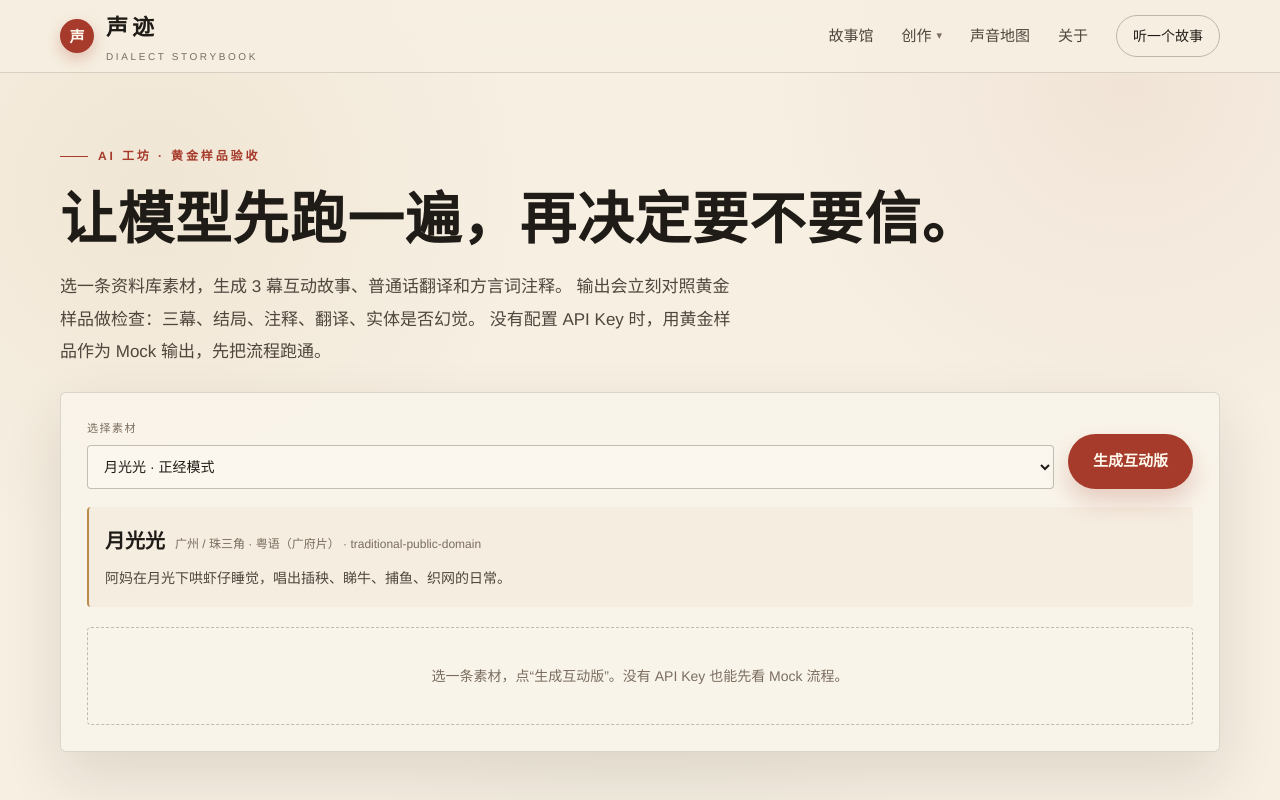
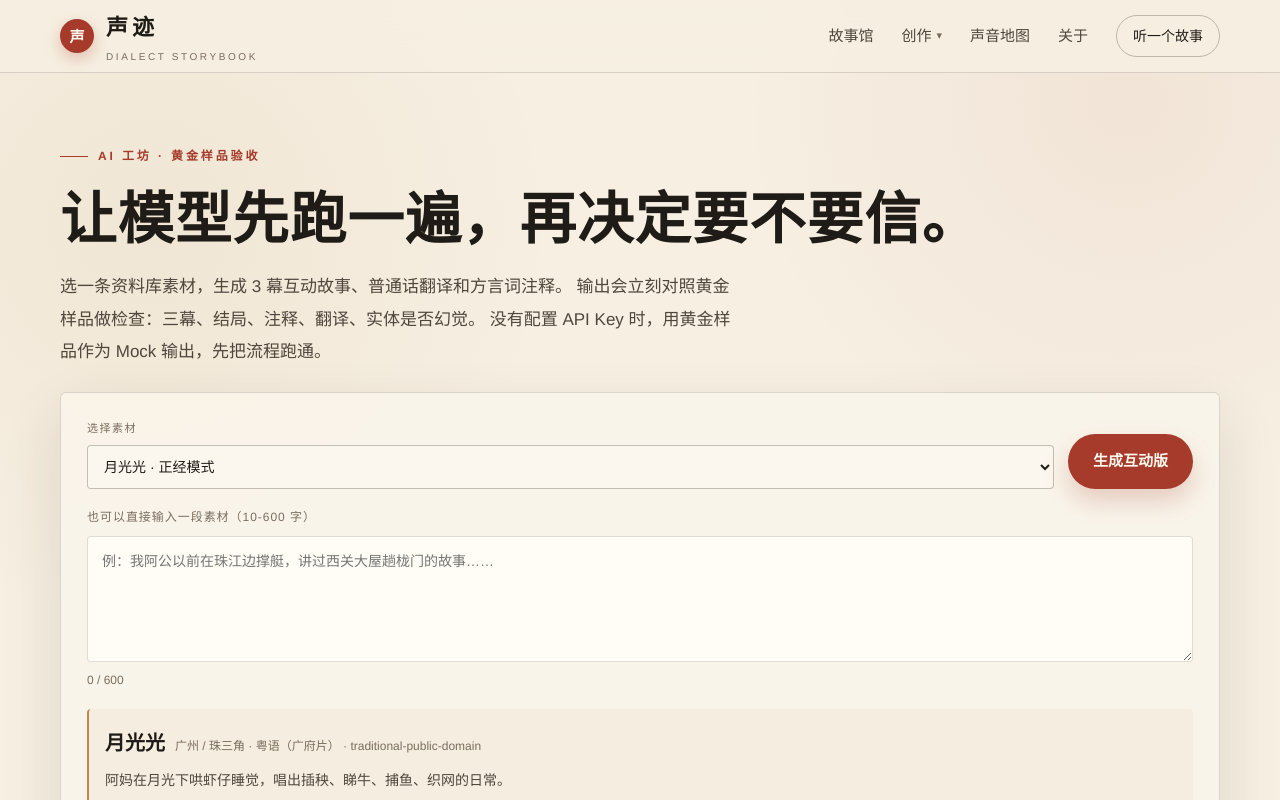
Before and after one commit to flashJJ/voicetrace, a Next.js app in the folder web/: page /studio in a window 1280 px wide. Shown: the top 800 px of the page. Built offline with nearby package versions, Linux system fonts and the light colour scheme.

Commit message:
feat: allow free-text material input in studio

```diff
--- a/web/app/api/generate-story/route.js
+++ b/web/app/api/generate-story/route.js
@@ -2,7 +2,7 @@ import { getCorpusItem, getGoldenSample } from "../../../lib/corpus";
 import { acquire, getClientIp, hit, release, tooMany } from "../../../lib/rate-limit";
 
 const ALLOWED_MODES = new Set(["heritage", "ghost", "wild_history"]);
-const MAX_BODY_BYTES = 2048;
+const MAX_BODY_BYTES = 8192;
 const DAY_MS = 24 * 60 * 60 * 1000;
 
 function intEnv(name, fallback) {
@@ -256,7 +256,16 @@ export async function POST(request) {
     }
 
     const { corpusId } = body || {};
+    const customText = typeof body?.text === "string" ? body.text.trim() : "";
     const mode = ALLOWED_MODES.has(body?.mode) ? body.mode : "heritage";
+
+    if (customText && (customText.length < 10 || customText.length > 600)) {
+      return Response.json({ error: "自定义素材需要 10-600 个字" }, { status: 400 });
+    }
+
+    if (!customText && !corpusId) {
+      return Response.json({ error: "请选择素材或输入一段文字" }, { status: 400 });
+    }
 
     const minute = hit("minute", ip, limits.perMinute, 60 * 1000);
     if (!minute.allowed) {
@@ -281,7 +290,22 @@ export async function POST(request) {
     }
     locked = true;
 
-    const item = getCorpusItem(corpusId);
+    const item = customText
+      ? {
+          id: "custom-input",
+          title: "自定义素材",
+          subtitle: "现场输入",
+          type: "custom",
+          region: "自定义",
+          dialect: "粤语",
+          license: "用户提供",
+          summary: customText.slice(0, 120),
+          text: customText,
+          tags: [],
+          glossary: [],
+          modes: [mode],
+        }
+      : getCorpusItem(corpusId);
     if (!item) {
       release(ip);
       locked = false;
--- a/web/app/globals.css
+++ b/web/app/globals.css
@@ -2298,6 +2298,48 @@ button {
   flex-wrap: wrap;
 }
 
+.studio-custom {
+  margin-top: 18px;
+  display: flex;
+  flex-direction: column;
+  gap: 8px;
+}
+
+.studio-custom > label {
+  font-size: 12px;
+  letter-spacing: 0.08em;
+  color: var(--ink-muted);
+}
+
+.studio-custom textarea {
+  width: 100%;
+  min-height: 92px;
+  resize: vertical;
+  padding: 12px 14px;
+  border: 1px solid var(--line);
+  border-radius: 4px;
+  background: rgba(255, 253, 247, 0.92);
+  font-family: inherit;
+  font-size: 14px;
+  line-height: 1.8;
+  color: var(--ink);
+}
+
+.studio-custom textarea:focus {
+  outline: 2px solid rgba(166, 58, 43, 0.32);
+  outline-offset: 1px;
+}
+
+.studio-custom-foot {
+  display: flex;
+  align-items: center;
+  justify-content: space-between;
+  gap: 12px;
+  flex-wrap: wrap;
+  font-size: 12px;
+  color: var(--ink-muted);
+}
+
 .studio-source {
   margin-top: 18px;
   padding: 16px;
--- a/web/app/studio/page.js
+++ b/web/app/studio/page.js
@@ -13,6 +13,8 @@ const options = goldenSamples
 
 export default function StudioPage() {
   const [selectedId, setSelectedId] = useState(options[0]?.item.id || "");
+  const [customText, setCustomText] = useState("");
+  const [customMode, setCustomMode] = useState("heritage");
   const [loading, setLoading] = useState(false);
   const [error, setError] = useState("");
   const [result, setResult] = useState(null);
@@ -24,6 +26,11 @@ export default function StudioPage() {
 
   const generate = async () => {
     if (!selected) return;
+    const usingCustom = customText.trim().length > 0;
+    if (usingCustom && customText.trim().length < 10) {
+      setError("自定义素材至少需要 10 个字。");
+      return;
+    }
     if (typeof window !== "undefined" && window.location.hostname.endsWith("github.io")) {
       window.open(LIVE_STUDIO_URL, "_blank", "noopener");
       setError("GitHub Pages 是静态演示，已为你打开 Trae 云端在线工坊。");
@@ -35,10 +42,11 @@ export default function StudioPage() {
       const response = await fetch("/api/generate-story", {
         method: "POST",
         headers: { "Content-Type": "application/json" },
-        body: JSON.stringify({
-          corpusId: selected.item.id,
-          mode: selected.sample.mode || "heritage",
-        }),
+        body: JSON.stringify(
+          usingCustom
+            ? { text: customText.trim(), mode: customMode }
+            : { corpusId: selected.item.id, mode: selected.sample.mode || "heritage" }
+        ),
       });
 
       if (response.headers.get("x-generation-stream") === "ndjson" && response.body) {
@@ -132,7 +140,46 @@ export default function StudioPage() {
           </button>
         </div>
 
-        {selected ? (
+        <div className="studio-custom">
+          <label htmlFor="studio-custom-text">也可以直接输入一段素材（10-600 字）</label>
+          <textarea
+            id="studio-custom-text"
+            value={customText}
+            onChange={(event) => {
+              setCustomText(event.target.value);
+              setResult(null);
+              setError("");
+            }}
+            maxLength={600}
+            rows={4}
+            placeholder="例：我阿公以前在珠江边撑艇，讲过西关大屋趟栊门的故事……"
+          />
+          <div className="studio-custom-foot">
+            <span>{customText.length} / 600</span>
+            {customText.trim() ? (
+              <div className="corpus-filter">
+                <label htmlFor="studio-custom-mode">模式</label>
+                <select
+                  id="studio-custom-mode"
+                  value={customMode}
+                  onChange={(event) => setCustomMode(event.target.value)}
+                >
+                  <option value="heritage">正经 / 温情</option>
+                  <option value="ghost">鬼故事</option>
+                  <option value="wild_history">野史</option>
+                </select>
+              </div>
+            ) : null}
+          </div>
+        </div>
+
+        {customText.trim() ? (
+          <div className="studio-source">
+            <strong>自定义素材</strong>
+            <span>现场输入 · {customText.trim().length} 字</span>
+            <p>{customText.trim().slice(0, 120)}</p>
+          </div>
+        ) : selected ? (
           <div className="studio-source">
             <strong>{selected.item.title}</strong>
             <span>
```
